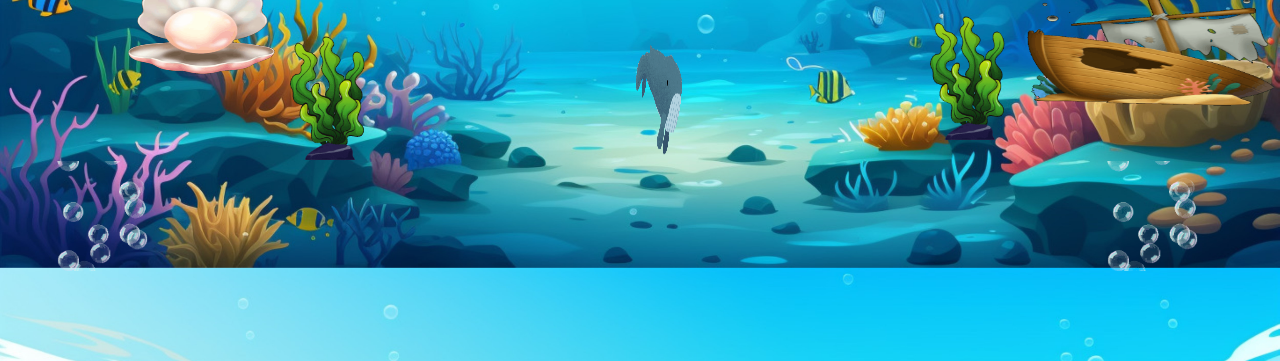
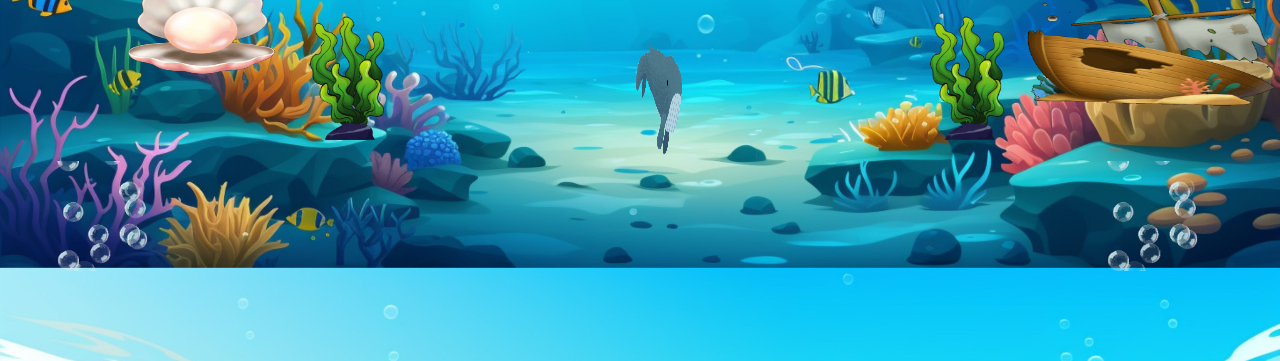
Before and after one commit to PhucAn04/HoCa, a plain HTML site: page index.html in a window 1280 px wide. Shown: the part 439-800 px from the top of the page. Drawn offline with nearby package versions, Linux system fonts and the light colour scheme.

Commit message:
Update index.html

```diff
--- a/index.html
+++ b/index.html
@@ -278,7 +278,7 @@ body {
 
 #seaweed
 {
-	left:250px; top:450px;
+	left:270px; top:430px;
 	width: 200px; height: 147px;
 	position:absolute;
 	-webkit-animation-name: Seaweed;
```
